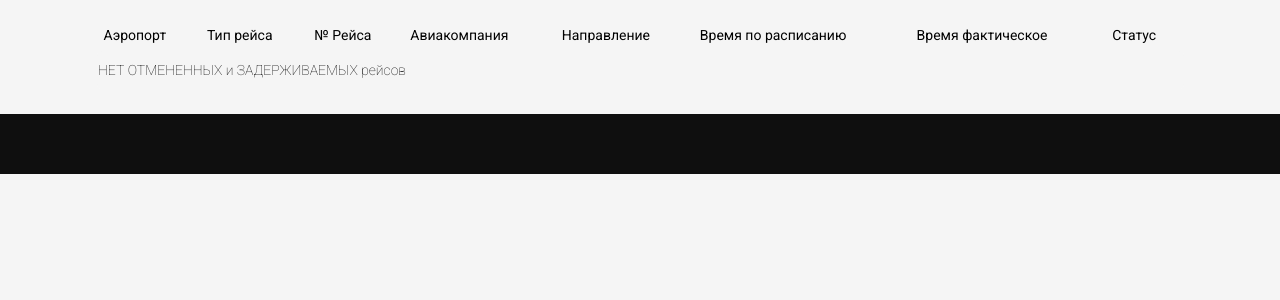
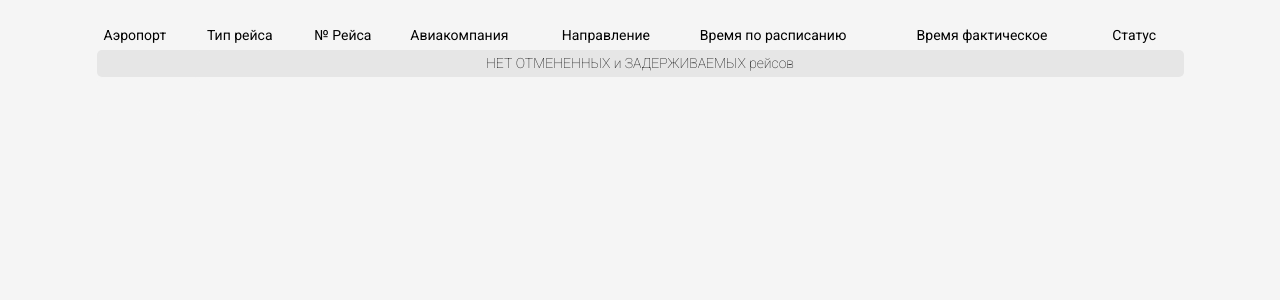
Before and after one commit to xm4dn355x/yanao_airports, a Django app: page /dashboard/ in a window 1280 px wide. Shown: the part 84-384 px from the top of the page. Run offline with Django 3.2, Linux system fonts and the light colour scheme; data that the repository does not hold is empty.

Commit message:
some template improvements

```diff
--- a/airports_boards/dashboard/templates/dashboard/index.html
+++ b/airports_boards/dashboard/templates/dashboard/index.html
@@ -57,8 +57,11 @@
                             </tr>
                         {% endfor %}
                     {% else %}
+                        <tr class="button_open_close">
+                            <td colspan="8">НЕТ ОТМЕНЕННЫХ и ЗАДЕРЖИВАЕМЫХ рейсов</td>
+                        </tr>
                         <tr class="name_flights">
-                            <td colspan="8">НЕТ ОТМЕНЕННЫХ и ЗАДЕРЖИВАЕМЫХ рейсов</td>
+                            <td></td>
                         </tr>
                     {% endif %}
                     {% if arrivals %}
@@ -102,7 +105,7 @@
 
 
 </body>
-<footer>
+<!--<footer>-->
 
-</footer>
+<!--</footer>-->
 </html>
```
